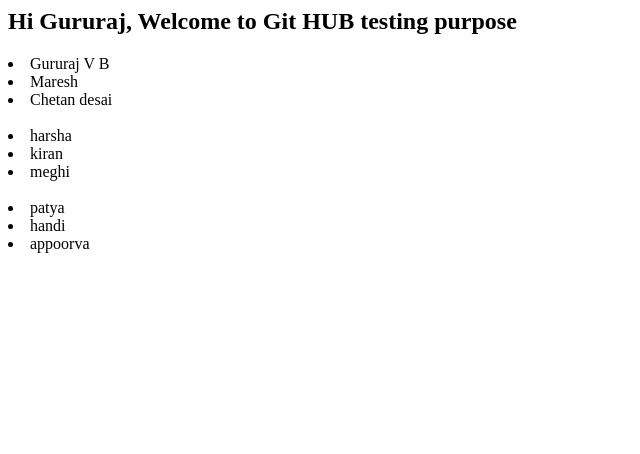
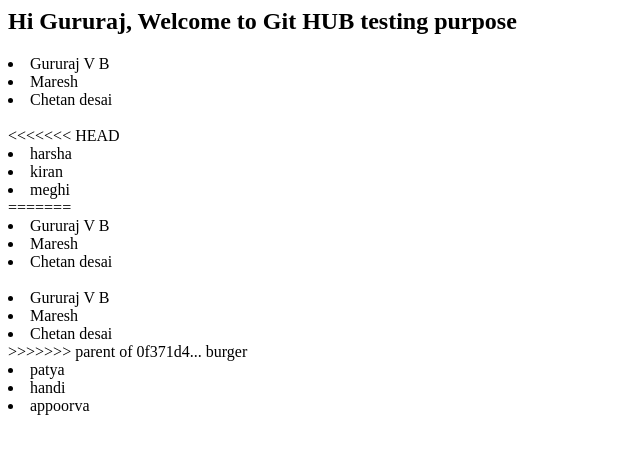
Before and after one commit to Guruvb23/topi, a plain HTML site: page index.html in a window 1280 px wide. Shown: the whole page, without its empty margins (0-640 px from the left). Drawn offline with Linux system fonts and the light colour scheme.

Commit message:
reveretd

```diff
--- a/index.html
+++ b/index.html
@@ -7,9 +7,20 @@
 </module-one>
 <br/>
 <module-two>
+<<<<<<< HEAD
 <li> harsha </li>
 <li> kiran </li>
 <li> meghi </li>
+=======
+<li> Gururaj V B </li>
+<li> Maresh </li>
+<li> Chetan desai </li>
+</module-two><br/>
+<module-two>
+<li> Gururaj V B </li>
+<li> Maresh </li>
+<li> Chetan desai </li>
+>>>>>>> parent of 0f371d4... burger
 </module-two>
 <br/>
 <module-three>
```
